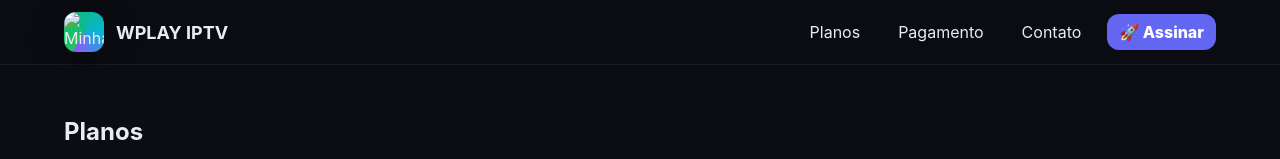
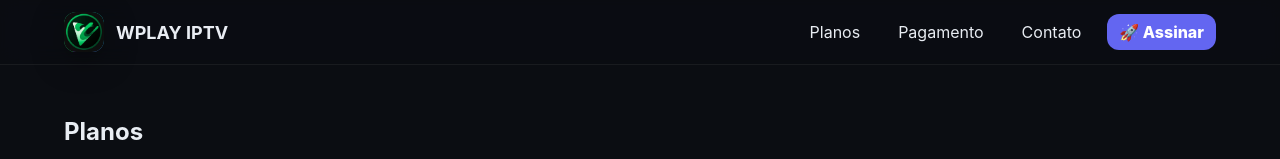
Before and after one commit to bhfernandes2025/meu_App, a plain HTML site: page planos.html in a window 1280 px wide. Shown: the top 159 px of the page. Drawn offline with Linux system fonts and the light colour scheme.

Commit message:
Update planos.html
e2

```diff
--- a/planos.html
+++ b/planos.html
@@ -40,7 +40,7 @@ footer{border-top:1px solid rgba(255,255,255,.06);margin-top:24px;}
 <body>
 <header>
 <div class="nav container">
-<a class="brand" href="index.html"><img src="imagens/wplay.jpeg" alt="Minha Foto" class="minha-imagem"></span><h1>WPLAY IPTV</h1></a>
+<a class="brand" href="index.html"><img src="wplay.jpeg" alt="Minha Foto" class="minha-imagem"></span><h1>WPLAY IPTV</h1></a>
 <nav class="menu">
 <a href="planos.html">Planos</a>
 <a href="pagamento.html">Pagamento</a>
```
